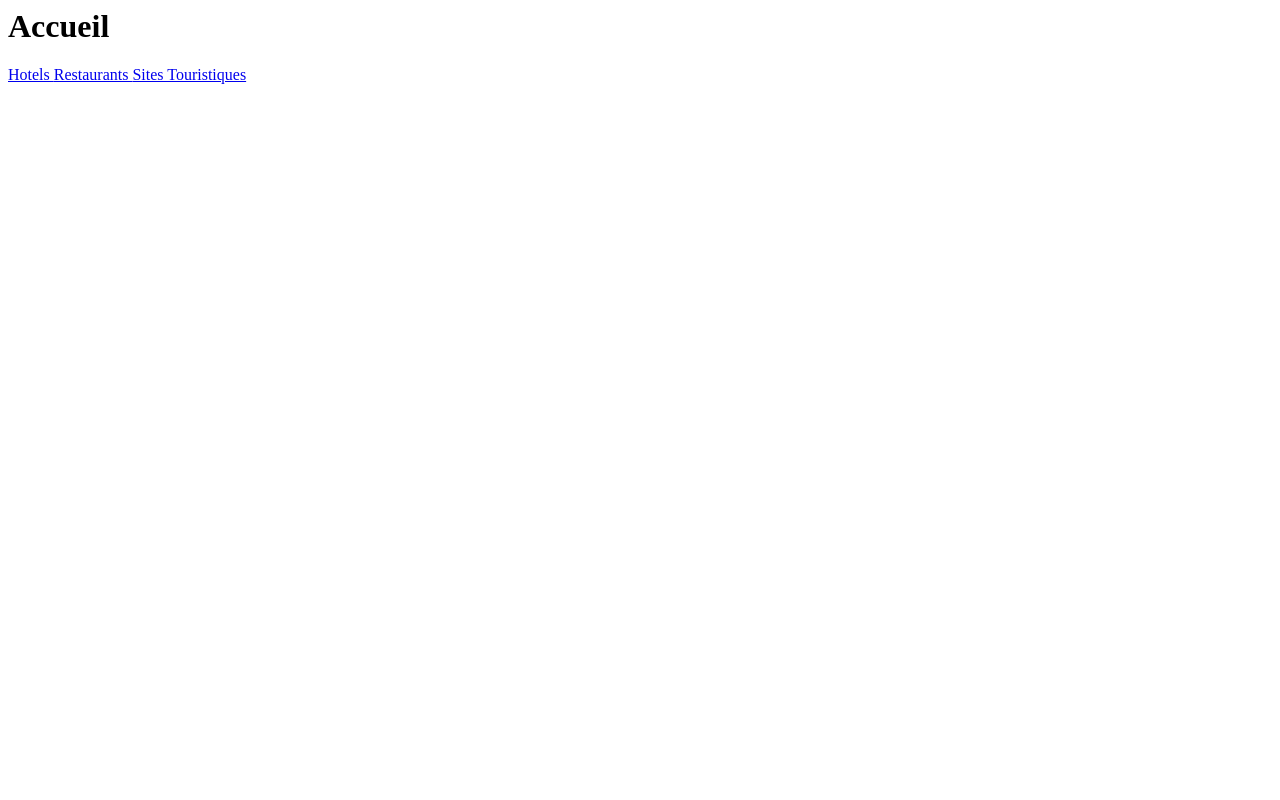
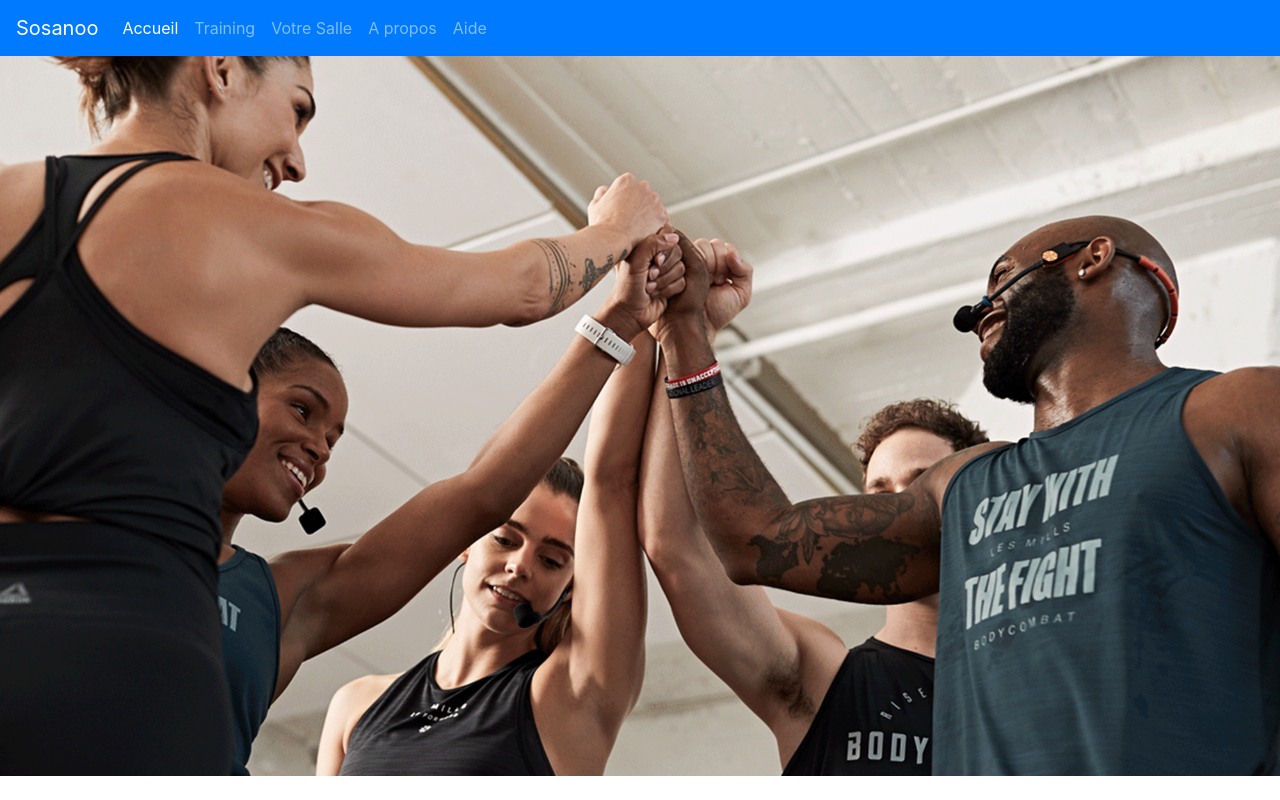
Before and after one commit to Fatou2311/Susanoo, a plain HTML site: page index.html in a window 1280 px wide. Drawn offline with nearby package versions, Linux system fonts and the light colour scheme.

Commit message:
Mise en page accueil

```diff
--- a/index.html
+++ b/index.html
@@ -1,4 +1,41 @@
-<h1> Accueil </h1>
-<a href="hotels.html">Hotels </a>
-<a href="restaurants.html">Restaurants </a>
-<a href="sitesTouristiques.html">Sites Touristiques </a>
+<!doctype html>
+<html>
+<head>
+    <link rel="stylesheet" href="https://cdn.jsdelivr.net/npm/bootstrap@4.0.0/dist/css/bootstrap.min.css" integrity="sha384-Gn5384xqQ1aoWXA+058RXPxPg6fy4IWvTNh0E263XmFcJlSAwiGgFAW/dAiS6JXm" crossorigin="anonymous">
+    <script src="https://code.jquery.com/jquery-3.2.1.slim.min.js" integrity="sha384-KJ3o2DKtIkvYIK3UENzmM7KCkRr/rE9/Qpg6aAZGJwFDMVNA/GpGFF93hXpG5KkN" crossorigin="anonymous"></script>
+    <script src="https://cdn.jsdelivr.net/npm/popper.js@1.12.9/dist/umd/popper.min.js" integrity="sha384-ApNbgh9B+Y1QKtv3Rn7W3mgPxhU9K/ScQsAP7hUibX39j7fakFPskvXusvfa0b4Q" crossorigin="anonymous"></script>
+    <script src="https://cdn.jsdelivr.net/npm/bootstrap@4.0.0/dist/js/bootstrap.min.js" integrity="sha384-JZR6Spejh4U02d8jOt6vLEHfe/JQGiRRSQQxSfFWpi1MquVdAyjUar5+76PVCmYl" crossorigin="anonymous"></script>
+    <meta name="viewport" content="width=device-width, initial-scale=1, shrink-to-fit=no">
+</head>
+<nav class="navbar navbar-expand-lg navbar-dark bg-primary">
+  <a class="navbar-brand" href="#">Sosanoo</a>
+  <button class="navbar-toggler" type="button" data-toggle="collapse" data-target="#navbarNav" aria-controls="navbarNav" aria-expanded="false" aria-label="Toggle navigation">
+    <span class="navbar-toggler-icon"></span>
+  </button>
+  <div class="collapse navbar-collapse" id="navbarNav">
+    <ul class="navbar-nav">
+      <li class="nav-item active">
+        <a class="nav-link" href="#">Accueil <span class="sr-only">(current)</span></a>
+      </li>
+      <li class="nav-item">
+        <a class="nav-link" href="training.html">Training</a>
+      </li>
+      <li class="nav-item">
+        <a class="nav-link" href="votreSalle.html">Votre Salle</a>
+      </li>
+      <li class="nav-item">
+        <a class="nav-link" href="aPropos.html">A propos</a>
+      </li>
+      <li class="nav-item">
+        <a class="nav-link" href="aide.html">Aide</a>
+      </li>
+    </ul>
+  </div>
+</nav>
+<div>
+    <img src="cours-collectifs-fun-les-mills.gif" class="img-fluid" alt="Responsive image">
+</div>
+</html>
+
+<style>
+</style>
```
Also changed, not shown: cours-collectifs-fun-les-mills.gif (added).
